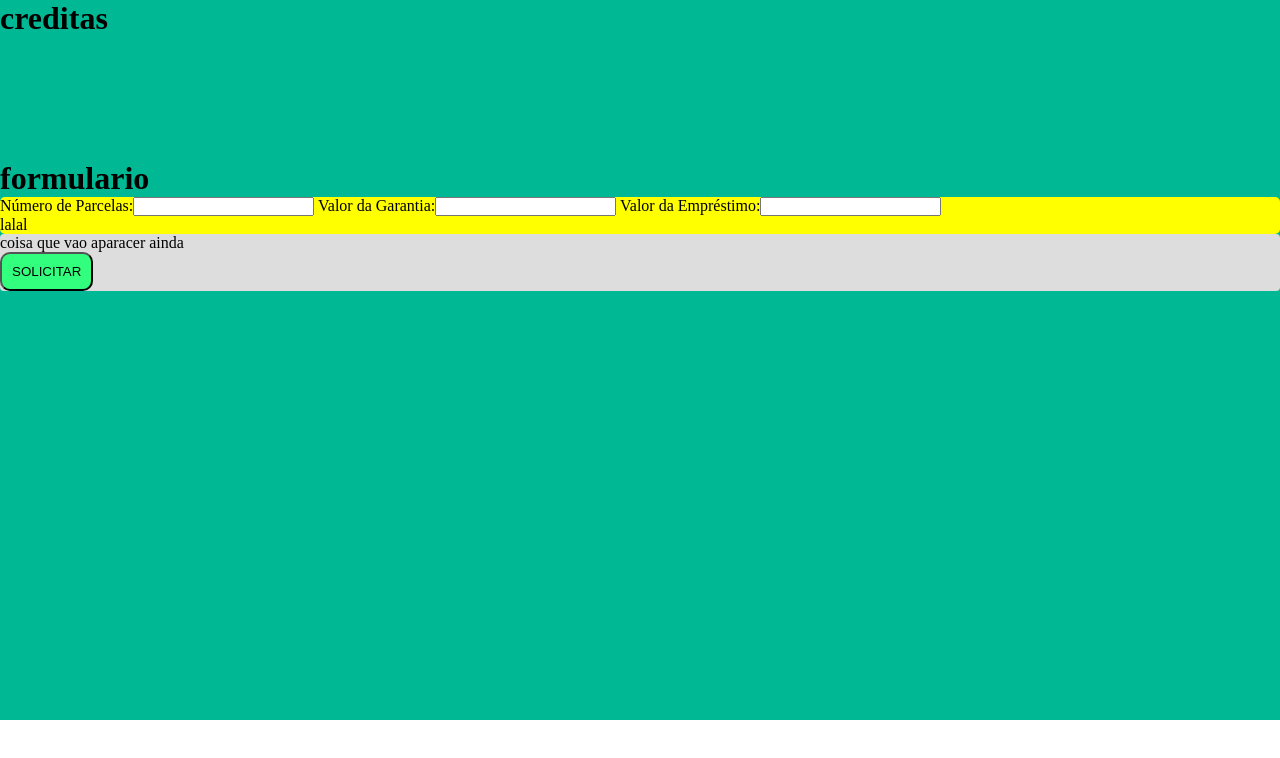
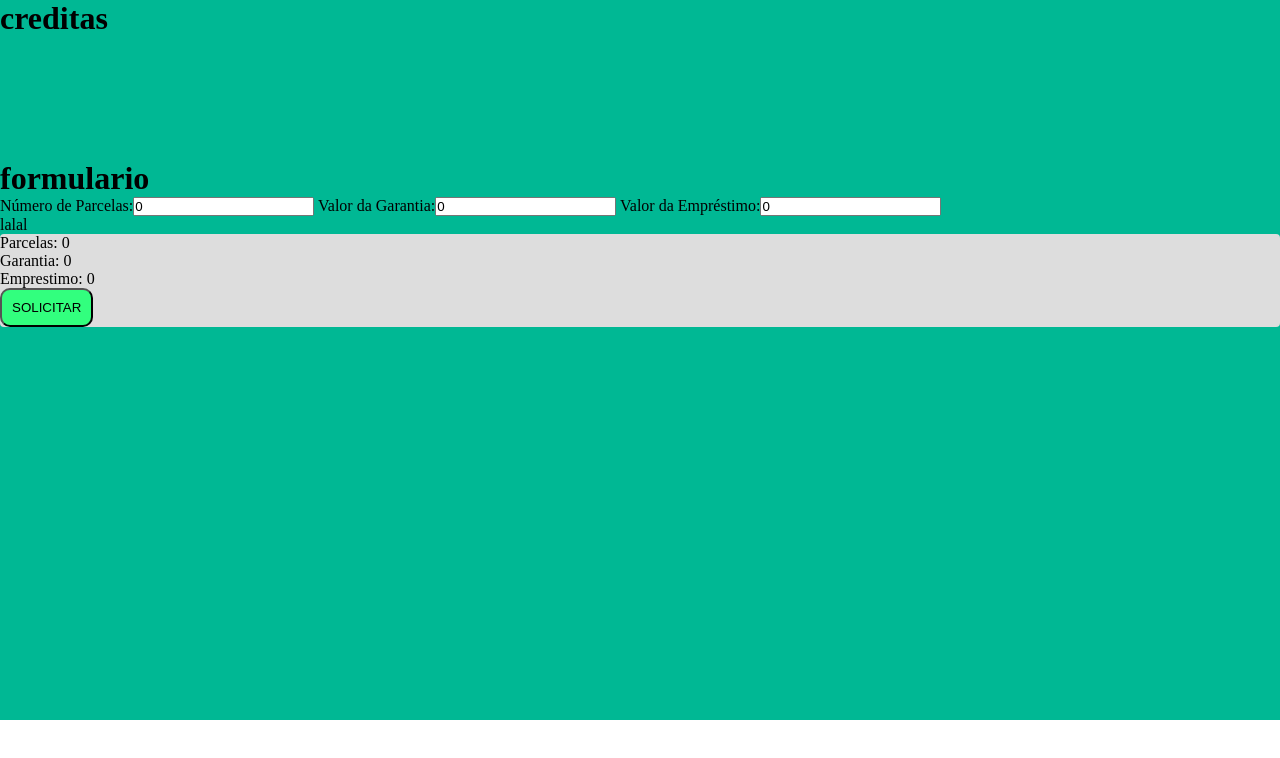
Before and after one commit to imVituZeron/cretidas-challenge, a React (Create React App) app: page / in a window 1280 px wide. Shown: the top 758 px of the page. Built offline with nearby package versions, Linux system fonts and the light colour scheme.

Commit message:
modificando um pouco a estrutura de components e ja dando algumas funcionalidades para o projeto

```diff
--- a/src/components/Form/Inputs/index.js
+++ /dev/null
@@ -1,33 +0,0 @@
-import React, { Component } from 'react';
-import Styled from 'styled-components';
-
-
-class Inputs extends Component {
-   render() {
-      return (
-         <Page>
-            <div class="container-first">
-               <label for="nParcelas"> Número de Parcelas:
-                  <input type='text' id="nParcelas"/>
-               </label>
-               <label for="vGaratia"> Valor da Garantia:
-                  <input type='text' id="vGaratia"/>
-               </label>
-               <label for="vEmprestimo"> Valor da Empréstimo:
-                  <input type='text' id="vEmprestimo"/>
-               </label>
-            </div>
-            <div class="container-second">
-               lalal
-            </div>
-         </Page>
-      );
-   }
-}
-
-const Page = Styled.div`
-   background: #FF0;
-   border-radius: 5px;
-`;
-
-export default Inputs;
--- a/src/components/Form/View/index.js
+++ b/src/components/Form/View/index.js
@@ -1,19 +1,30 @@
-import React, { Component } from 'react';
+import React from 'react';
 import Styled from 'styled-components';
 
 
-class View extends Component {
-   render() {
+function View(props){
+
+   function handleClick(){
+         console.log(`
+            O nUmero de Parcelas: ${props.nparcelas}
+            O valor da Garantia: ${props.vgarantia}
+            O valor do Emprestimo: ${props.vemprestimo}
+         `)
+      }
+
+
    return (
       <Page>
          <div>
-               coisa que vao aparacer ainda
+            <p> Parcelas: { props.nparcelas }</p>
+            <p> Garantia: { props.vgarantia }</p>
+            <p> Emprestimo: { props.vemprestimo }</p>
          </div>
-            <button>SOLICITAR</button>
+         <button onClick={()=> handleClick()}>SOLICITAR</button>
       </Page>
    );
 }
-}
+
 
 const Page = Styled.div`
    background: #DDD;
--- a/src/components/Form/index.js
+++ b/src/components/Form/index.js
@@ -1,17 +1,66 @@
 import React, { Component } from 'react';
-import Inputs from  './Inputs/index';
 import View from './View/index';
 
 import Styled from 'styled-components';
 
 
 class Form extends Component {
+   constructor(props){
+      super(props);
+      this.state = {
+         nParcelas: 0,
+         vGarantia: 0,
+         vEmprestimo: 0
+      }
+   }
+
+   handleChangeGarantia = event => {
+      this.setState({
+         vGarantia: event.target.value,
+      });
+   }
+
+   handleChangeEmprestimo = event => {
+      this.setState({
+         vEmprestimo: event.target.value,
+      });
+   }
+
+   handleChangeParcelas= event => {
+      this.setState({
+         nParcelas: event.target.value,
+      });
+   }
+
    render() {
       return (
          <FormPage>
             <h1>formulario</h1>
-            <Inputs />
-            <View />
+            <div class="container-first">
+               <label for="nParcelas"> Número de Parcelas:
+                  <input type='text' id="nParcelas" value={this.state.nParcelas}
+                     onChange={this.handleChangeParcelas}
+                  />
+               </label>
+               <label for="vGaratia"> Valor da Garantia:
+                  <input type='text' id="vGaratia" value={this.state.vGarantia}
+                     onChange={this.handleChangeGarantia}
+                  />
+               </label>
+               <label for="vEmprestimo"> Valor da Empréstimo:
+                  <input type='text' id="vEmprestimo" value={this.state.vEmprestimo}
+                     onChange={this.handleChangeEmprestimo}
+                  />
+               </label>
+            </div>
+            <div class="container-second">
+               lalal
+            </div>
+            <View
+               nparcelas={this.state.nParcelas}
+               vgarantia={this.state.vGarantia}
+               vemprestimo={this.state.vEmprestimo}
+            />
          </FormPage>
       );
    }
```
Lines whose indentation alone changed are shown as unchanged.
